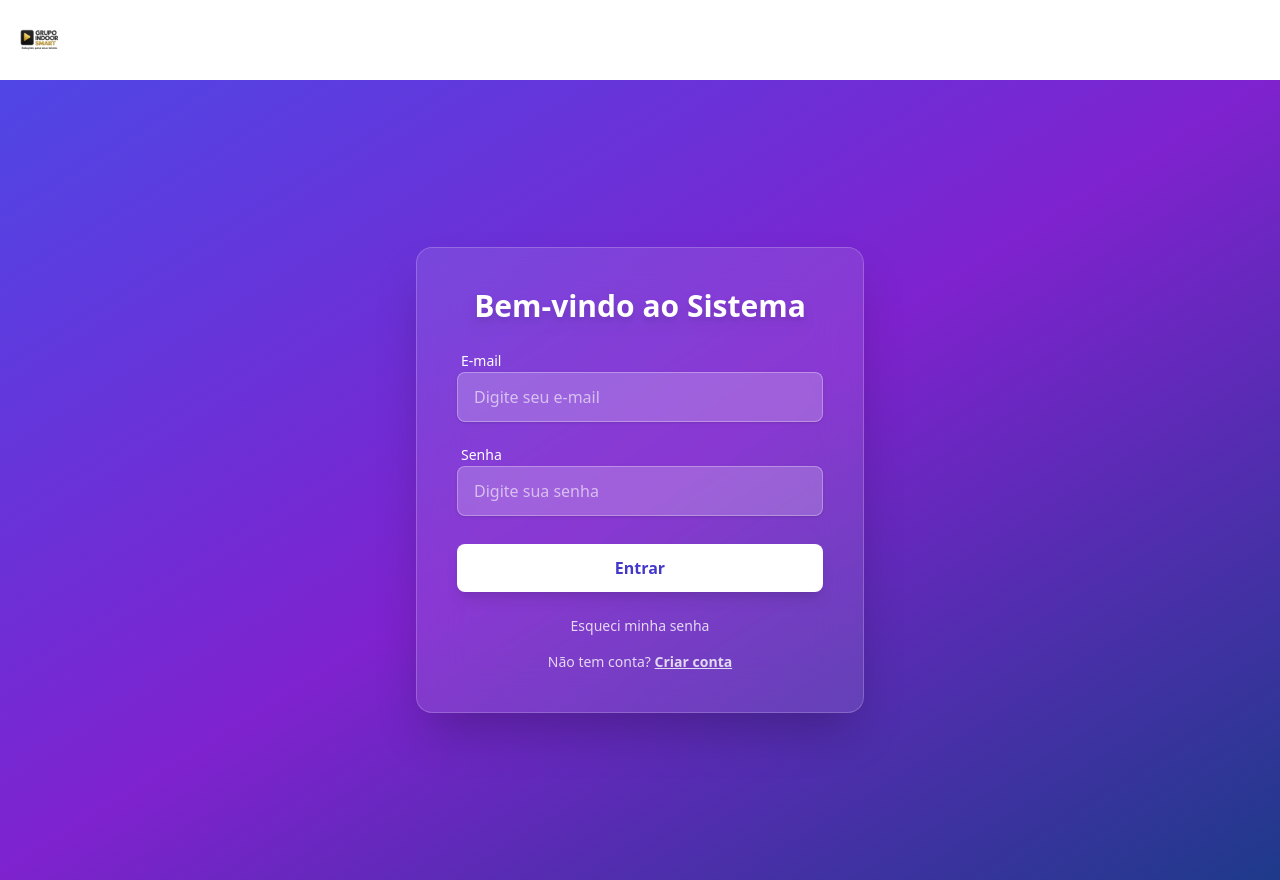
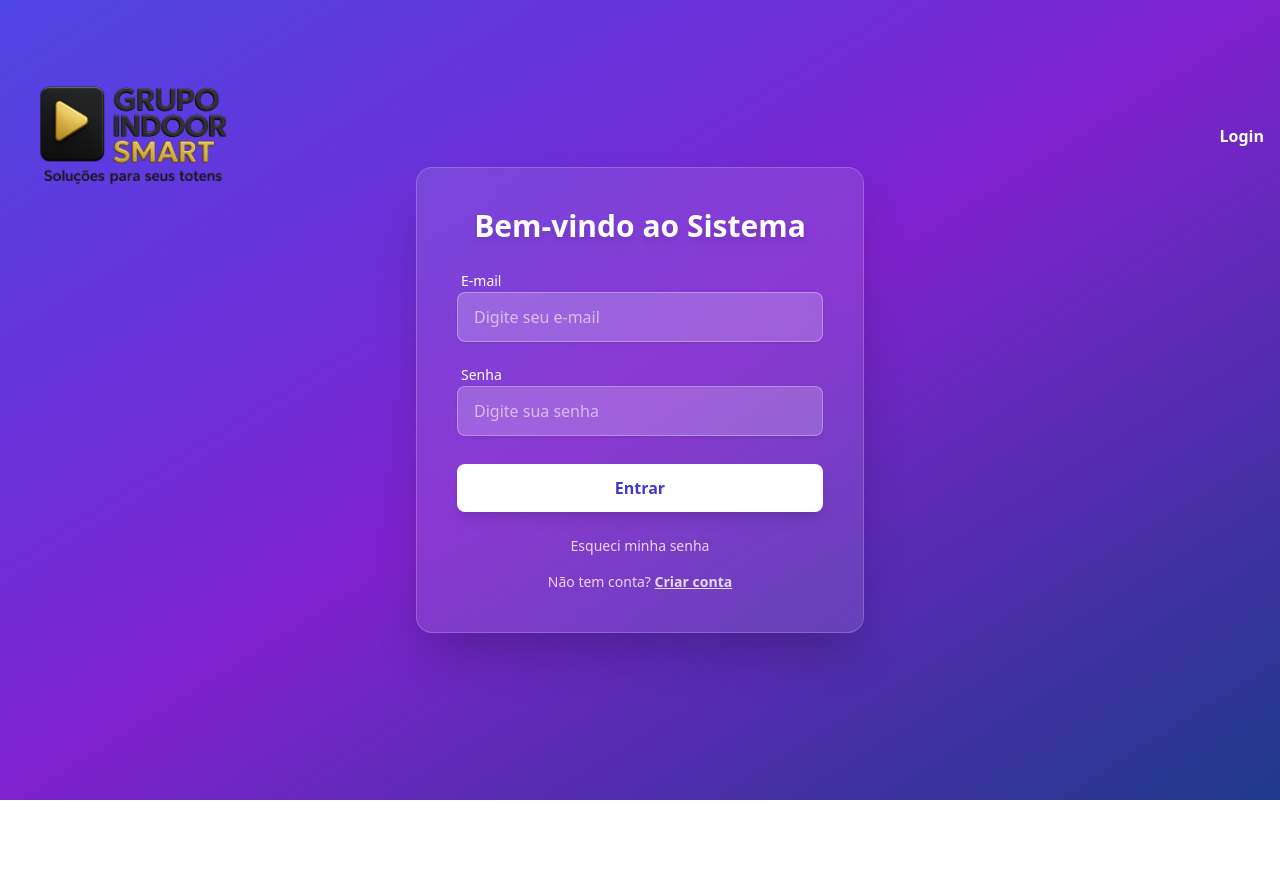
Before and after one commit to vendasindoor2026/indoor-system-painel, a React (Vite) app: page /login in a window 1280 px wide. After the commit the page ends 800 px from the top, so only its background shows below. Built offline with nearby package versions, Linux system fonts and the light colour scheme.

Commit message:
Update Header.tsx

```diff
--- a/src/components/Header.tsx
+++ b/src/components/Header.tsx
@@ -3,25 +3,24 @@ import { Link } from "react-router-dom";
 
 export default function Header() {
   return (
-    <header className="p-4 flex items-center justify-between">
+    <header className="absolute top-0 left-0 w-full p-4 z-50 flex items-center justify-between bg-transparent">
 
-      {/* Logo pequena */}
+      {/* Logo */}
       <Link to="/">
         <img
           src="/assets/brand/logo.png"
           alt="Logo"
-          className="h-12 w-auto"
+          className="h-60 w-auto"
         />
       </Link>
 
-      {/* Botão Login discreto */}
+      {/* Link Login */}
       <Link
         to="/login"
         className="text-white font-semibold hover:underline"
       >
         Login
       </Link>
-
     </header>
   );
 }
```
